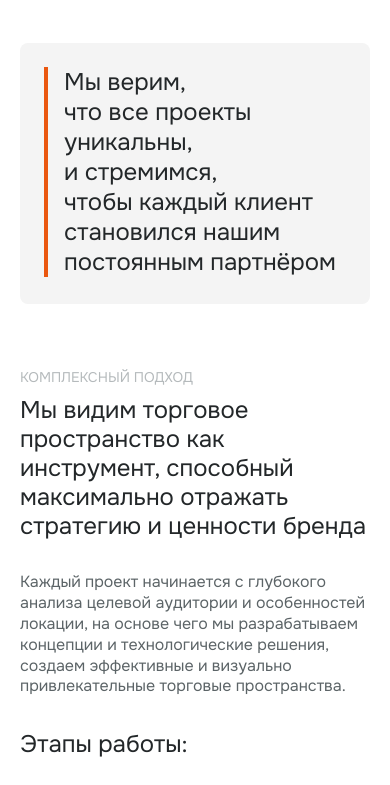
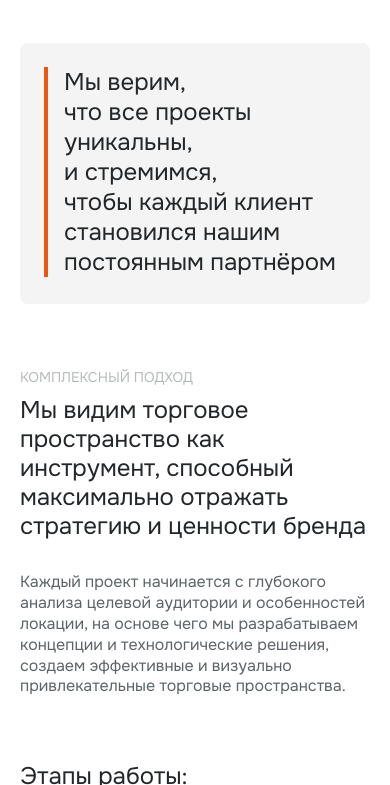
Before and after one commit to poltorak94/argo, a plain HTML site: page about.html in a window 390 px wide. Shown: the part 3420-4205 px from the top of the page. Drawn offline with nearby package versions, Linux system fonts and the light colour scheme; some packages are replaced by stand-ins of ours; a script that the page names is missing.

Commit message:
правки

```diff
--- a/about.html
+++ b/about.html
@@ -519,7 +519,7 @@
               Мы видим торговое пространство как инструмент, способный
               максимально отражать стратегию и ценности бренда
             </div>
-            <div class="desc">
+            <div class="desc desc-p">
               Каждый проект начинается с глубокого анализа целевой аудитории и
               особенностей локации, на основе чего мы разрабатываем концепции и
               технологические решения, создаем эффективные и визуально
--- a/assets/styles/category.css
+++ b/assets/styles/category.css
@@ -2904,5 +2904,17 @@
   .gray-container .product-table__inner .btn-arrow {
     width: 100%;
     font-size: 14px;
-  }
-}
+    text-align: center;
+    justify-content: center;
+  }
+}
+
+.desc-p {
+  padding-bottom: 48px;
+}
+
+@media (max-width:767px) {
+  .desc-p {
+    padding-bottom: 32px;
+  }
+}
```
